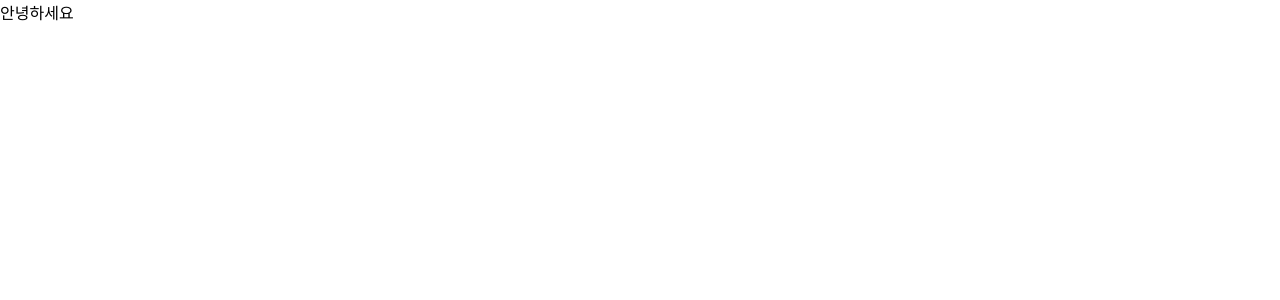
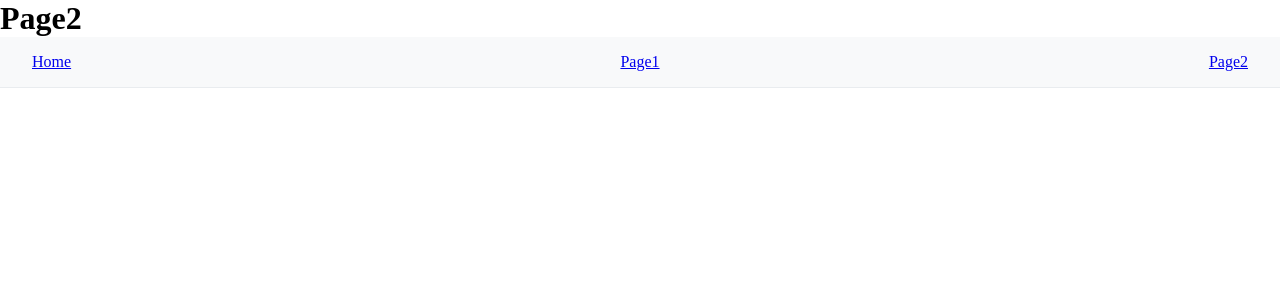
Before and after one commit to devohda/2024-framer-motion-study, a React (Vite) app in the folder dahye/week2/: page /page2 in a window 1280 px wide. Shown: the top 300 px of the page. Built offline with nearby package versions, Linux system fonts and the light colour scheme.

Commit message:
feat: react-router 세팅 및 페이지 추가

```diff
--- /dev/null
+++ b/dahye/week2/src/components/Navigator.module.css
@@ -0,0 +1,8 @@
+.nav {
+    display: flex;
+    justify-content: space-between;
+    align-items: center;
+    padding: 1rem 2rem;
+    background-color: #f8f9fa;
+    border-bottom: 1px solid #e9ecef;
+}
--- /dev/null
+++ b/dahye/week2/src/components/Navigator.tsx
@@ -0,0 +1,14 @@
+import { Link } from 'react-router-dom';
+import styles from './Navigator.module.css';
+
+const Navigator = () => {
+  return (
+    <div className={styles.nav}>
+      <Link to="/">Home</Link>
+      <Link to="/page1">Page1</Link>
+      <Link to="/page2">Page2</Link>
+    </div>
+  );
+};
+
+export default Navigator;
--- a/dahye/week2/src/main.tsx
+++ b/dahye/week2/src/main.tsx
@@ -1,6 +1,8 @@
 import React from 'react';
 import ReactDOM from 'react-dom/client';
-import App from './App.tsx';
+
+import { RouterProvider } from 'react-router-dom';
+import router from './router';
 import './index.css';
 
 const rootElement = document.getElementById('root');
@@ -8,6 +10,6 @@ if (!rootElement) throw new Error('root element not found');
 
 ReactDOM.createRoot(rootElement).render(
   <React.StrictMode>
-    <App />
+    <RouterProvider router={router} />
   </React.StrictMode>
 );
--- /dev/null
+++ b/dahye/week2/src/pages/Main.tsx
@@ -0,0 +1,13 @@
+import Navigator from '../components/Navigator';
+
+const Main = () => {
+  return (
+    <div>
+      <h1>Main</h1>
+
+      <Navigator />
+    </div>
+  );
+};
+
+export default Main;
--- /dev/null
+++ b/dahye/week2/src/pages/Page1.tsx
@@ -0,0 +1,13 @@
+import Navigator from '../components/Navigator';
+
+const Page1 = () => {
+  return (
+    <div>
+      <h1>Page1</h1>
+
+      <Navigator />
+    </div>
+  );
+};
+
+export default Page1;
--- /dev/null
+++ b/dahye/week2/src/pages/Page2.tsx
@@ -0,0 +1,13 @@
+import Navigator from '../components/Navigator';
+
+const Page2 = () => {
+  return (
+    <div>
+      <h1>Page2</h1>
+
+      <Navigator />
+    </div>
+  );
+};
+
+export default Page2;
--- /dev/null
+++ b/dahye/week2/src/router.tsx
@@ -0,0 +1,21 @@
+import { createBrowserRouter } from 'react-router-dom';
+import Main from './pages/Main';
+import Page1 from './pages/Page1';
+import Page2 from './pages/Page2';
+
+const router = createBrowserRouter([
+  {
+    path: '/',
+    element: <Main />,
+  },
+  {
+    path: '/page1',
+    element: <Page1 />,
+  },
+  {
+    path: '/page2',
+    element: <Page2 />,
+  },
+]);
+
+export default router;
```
